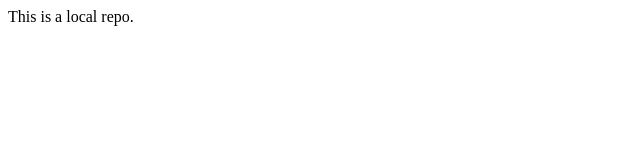
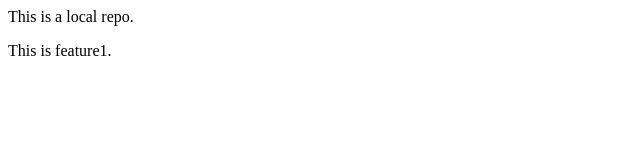
Before and after one commit to Gopal-Parwani/local_repo, a plain HTML site: page index.html in a window 1280 px wide. Shown: the full height of the page, 0-640 px from the left. Drawn offline with Linux system fonts and the light colour scheme.

Commit message:
Added feature1

```diff
--- a/index.html
+++ b/index.html
@@ -1 +1,2 @@
 <p>This is a local repo.</p>
+<p>This is feature1.</p>
```
